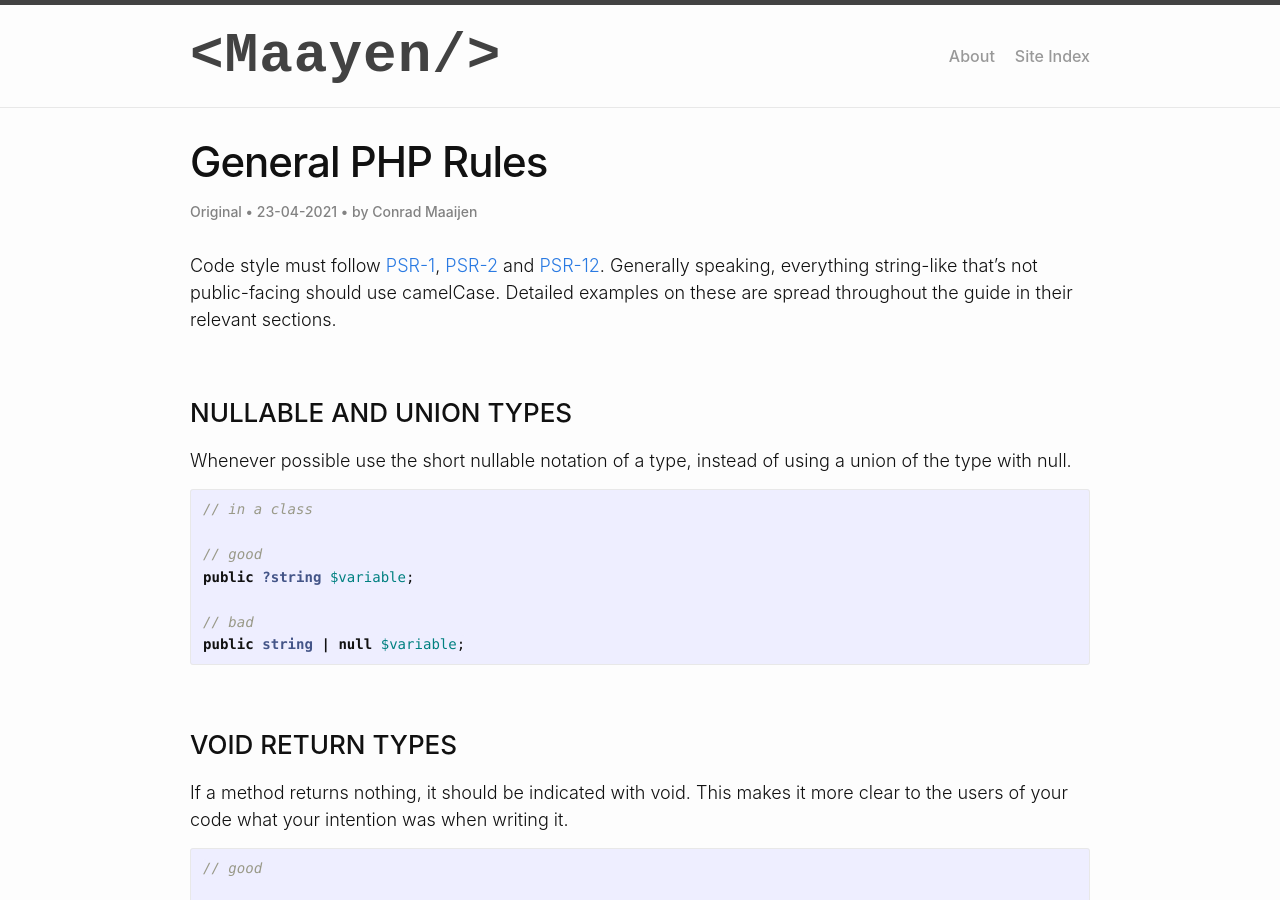
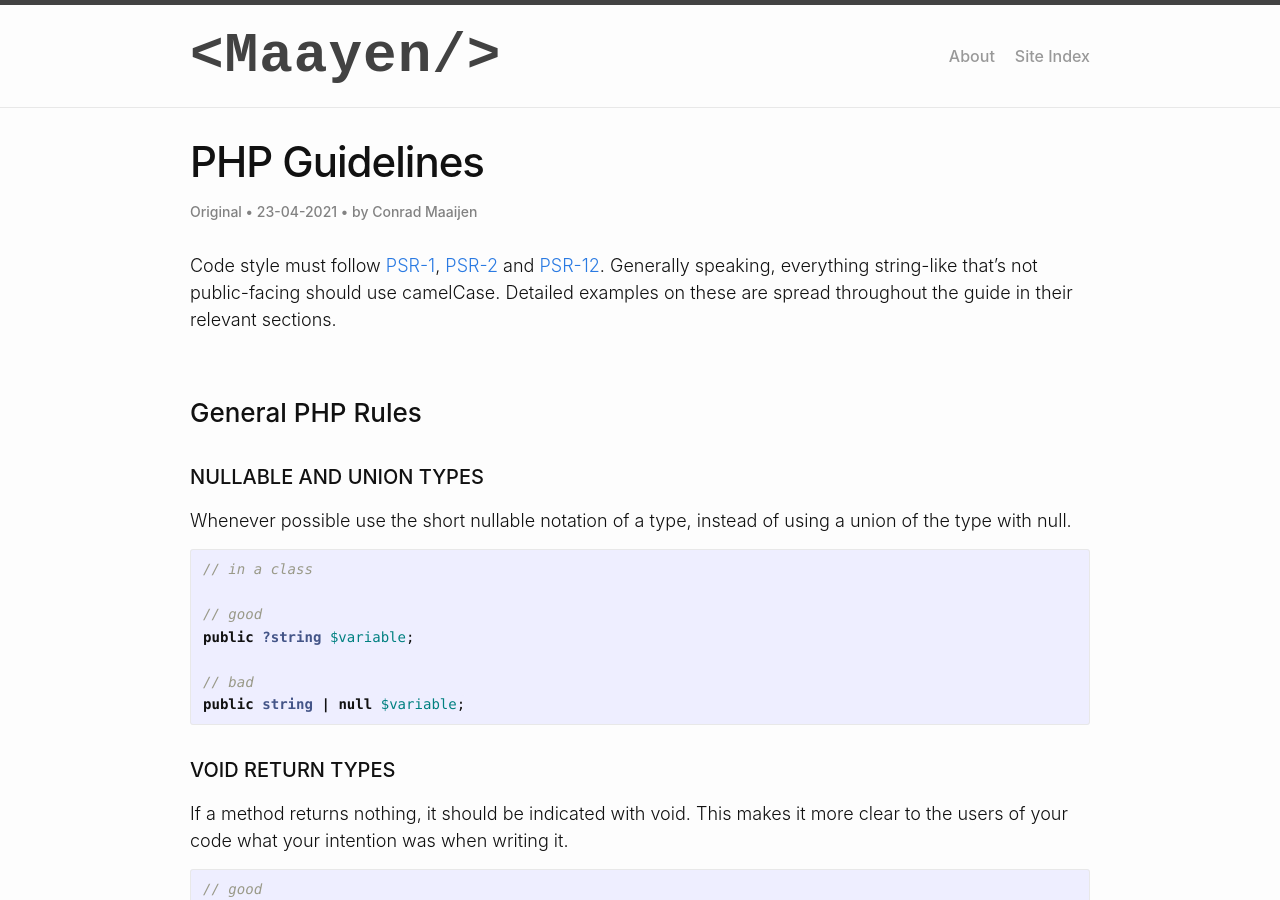
Before and after one commit to ConradMaaijen/conradmaayen.github.io, a Jekyll site: the page built from _posts/2021-04-23-php-rules.md, in a window 1280 px wide and 900 px high. Built offline with Jekyll 4.4.1, drawn with Linux system fonts in a browser that asks for light colours.

Commit message:
update php-rules.md

````diff
--- a/_posts/2021-04-23-php-rules.md
+++ b/_posts/2021-04-23-php-rules.md
@@ -1,6 +1,6 @@
 ---
 layout: post
-title: "General PHP Rules"
+title: "PHP Guidelines"
 categories: original
 author: "Conrad Maaijen"
 ---
@@ -9,7 +9,9 @@ Code style must follow [PSR-1](http://www.php-fig.org/psr/psr-1/), [PSR-2](http:
 
 <!--more-->
 
-### NULLABLE AND UNION TYPES
+### General PHP Rules
+
+#### NULLABLE AND UNION TYPES
 
 Whenever possible use the short nullable notation of a type, instead of using a union of the type with null.
 
@@ -23,7 +25,7 @@ public ?string $variable;
 public string | null $variable;
 ```
 
-### VOID RETURN TYPES
+#### VOID RETURN TYPES
 
 If a method returns nothing, it should be indicated with void. This makes it more clear to the users of your code what your intention was when writing it.
 
````
